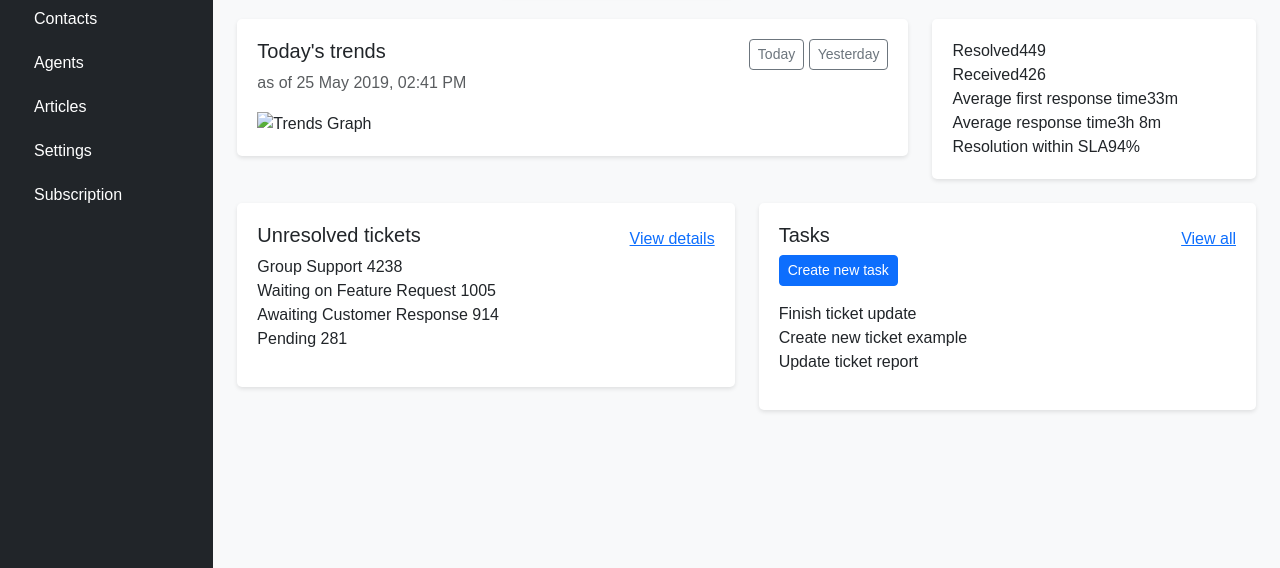
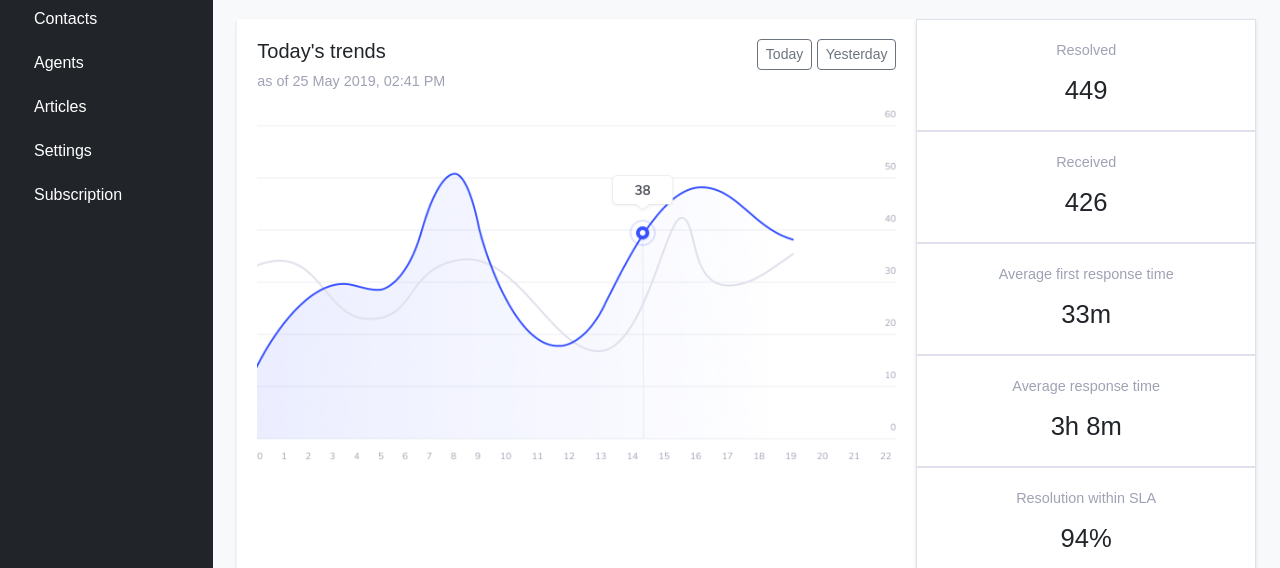
Before and after one commit to michelle-yiu/INM320SBB_Group3_A5_A6, a website: page public/index.html in a window 1280 px wide. Shown: the part 232-800 px from the top of the page. Drawn offline with nearby package versions, Linux system fonts and the light colour scheme.

Commit message:
Styled trend box & unresolved ticket box

```diff
--- a/public/assets/css/style.css
+++ b/public/assets/css/style.css
@@ -5,6 +5,7 @@ body {
 aside {
     height: 100vh;
     padding-top: 20px;
+    overflow-y: scroll;
 }
 
 aside .logo {
@@ -25,6 +26,8 @@ aside .nav-link.active {
 
 main {
     background-color: #f8f9fa;
+    height: 100vh;
+    overflow-y: scroll;
 }
 
 .user-profile {
@@ -55,13 +58,69 @@ main {
 }
 
 .trends-box, .summary-box, .unresolved-box, .tasks-box {
+    height: 100%;
     background-color: white;
-    padding: 20px;
-    border-radius: 5px;
     box-shadow: 0 2px 4px rgba(0, 0, 0, 0.1);
 }
 
+.trends-box {
+    padding: 20px;
+}
+
+.trends-box p {
+    color: #9FA2B4;
+    font-size: 0.9rem;
+}
+
+.label-text {
+    color: #9FA2B4;
+}
+
+.summary-box {
+    display: flex;
+    flex-direction: column;
+    justify-content: center;
+}
+
 .summary-item {
+    flex-grow: 1;
+
     display: flex;
-    justify-content: space
+    flex-direction: column;
+    align-items: center;
+    justify-content: center;
+    border: 0.5px solid #DFE0EB;
+    padding: 20px;
+    text-align: center;
 }
+
+.summary-item > p {
+    margin: 0;
+}
+
+.summary-item .title {
+    font-size: 0.9rem;
+    color: #9FA2B4;
+    margin-bottom: 10px;
+}
+
+.summary-item > .number {
+    font-size: 1.6rem;
+}
+
+.unresolved-box, .tasks-box {
+    border-radius: 5px;
+}
+
+.unresolved-box label {
+    font-size: 0.9rem;
+}
+
+.unresolved-box .title {
+    padding: 20px;
+}
+
+.support-info {
+    padding: 10px 20px;
+    border: 0.5px solid #DFE0EB;
+}
--- a/public/index.html
+++ b/public/index.html
@@ -63,7 +63,7 @@
                     </div>
                 </div>
 
-                <div class="row mb-4">
+                <div class="row g-0 mb-4">
                     <div class="col-md-8">
                         <div class="trends-box">
                             <div class="d-flex justify-content-between align-items-center">
@@ -73,31 +73,31 @@
                                     <button class="btn btn-sm btn-outline-secondary">Yesterday</button>
                                 </div>
                             </div>
-                            <p class="text-muted">as of 25 May 2019, 02:41 PM</p>
-                            <img src="your-graph-image.png" alt="Trends Graph" class="img-fluid">
+                            <p>as of 25 May 2019, 02:41 PM</p>
+                            <img src="/assets/images/trend_graph.png" alt="Trends Graph" class="img-fluid">
                         </div>
                     </div>
                     <div class="col-md-4">
                         <div class="summary-box">
                             <div class="summary-item">
-                                <div class="title">Resolved</div>
-                                <div class="number">449</div>
+                                <label class="title">Resolved</label>
+                                <p class="number">449</p>
                             </div>
                             <div class="summary-item">
-                                <div class="title">Received</div>
-                                <div class="number">426</div>
+                                <label class="title">Received</label>
+                                <p class="number">426</p>
                             </div>
                             <div class="summary-item">
-                                <div class="title">Average first response time</div>
-                                <div class="number">33m</div>
+                                <label class="title">Average first response time</label>
+                                <p class="number">33m</p>
                             </div>
                             <div class="summary-item">
-                                <div class="title">Average response time</div>
-                                <div class="number">3h 8m</div>
+                                <label class="title">Average response time</label>
+                                <p class="number">3h 8m</p>
                             </div>
                             <div class="summary-item">
-                                <div class="title">Resolution within SLA</div>
-                                <div class="number">94%</div>
+                                <label class="title">Resolution within SLA</label>
+                                <p class="number">94%</p>
                             </div>
                         </div>
                     </div>
@@ -106,22 +106,37 @@
                 <div class="row">
                     <div class="col-md-6">
                         <div class="unresolved-box">
-                            <div class="d-flex justify-content-between align-items-center">
-                                <h5>Unresolved tickets</h5>
-                                <a href="#">View details</a>
+                            <div class="title">
+                                <div class="d-flex justify-content-between align-items-center mb-2">
+                                    <h5 class="mb-0">Unresolved tickets</h5>
+                                    <a class="fw-light text-decoration-none" href="#">View details</a>
+                                </div>
+                                <label><span class="label-text">Group:</span> Support</label>
                             </div>
-                            <ul class="list-unstyled">
-                                <li>Group Support <span class="float-right">4238</span></li>
-                                <li>Waiting on Feature Request <span class="float-right">1005</span></li>
-                                <li>Awaiting Customer Response <span class="float-right">914</span></li>
-                                <li>Pending <span class="float-right">281</span></li>
-                            </ul>
+                            <div class="d-flex flex-column justify-content-center align-items-center">
+                                <div class="support-info w-100 py-3 d-flex flex-row justify-content-between">
+                                    <div>Waiting on Feature Request</div>
+                                    <div class="label-text">4238</div>
+                                </div>
+                                <div class="support-info w-100 py-3 d-flex flex-row justify-content-between">
+                                    <div>Awaiting Customer Response</div>
+                                    <div class="label-text">1005</div>
+                                </div>
+                                <div class="support-info w-100 py-3 d-flex flex-row justify-content-between">
+                                    <div>Awaiting Developer Fix</div>
+                                    <div class="label-text">914</div>
+                                </div>
+                                <div class="support-info w-100 py-3 d-flex flex-row justify-content-between">
+                                    <div>Pending</div>
+                                    <div class="label-text">281</div>
+                                </div>
+                            </div>
                         </div>
                     </div>
                     <div class="col-md-6">
                         <div class="tasks-box">
-                            <div class="d-flex justify-content-between align-items-center">
-                                <h5>Tasks</h5>
+                            <div class="d-flex justify-content-between align-items-center mb-2">
+                                <h5 class="mb-0">Tasks</h5>
                                 <a href="#">View all</a>
                             </div>
                             <button class="btn btn-primary btn-sm mb-3">Create new task</button>
```
Also changed, not shown: public/assets/images/trend_graph.png (added).
